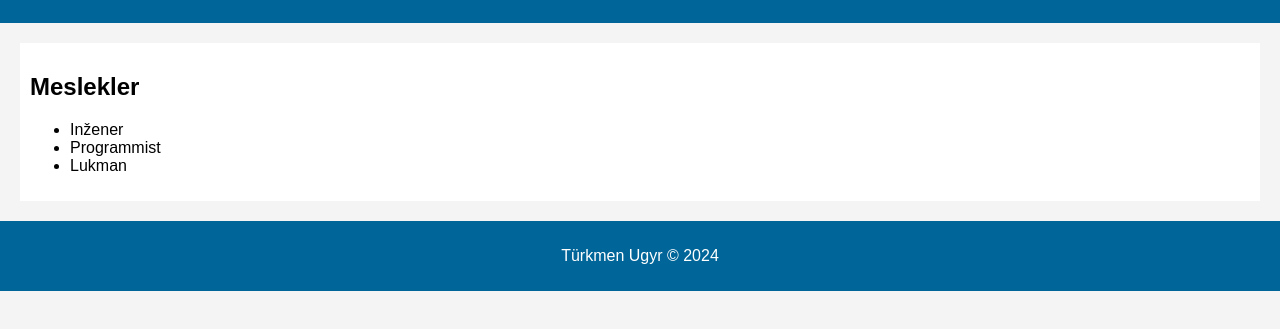
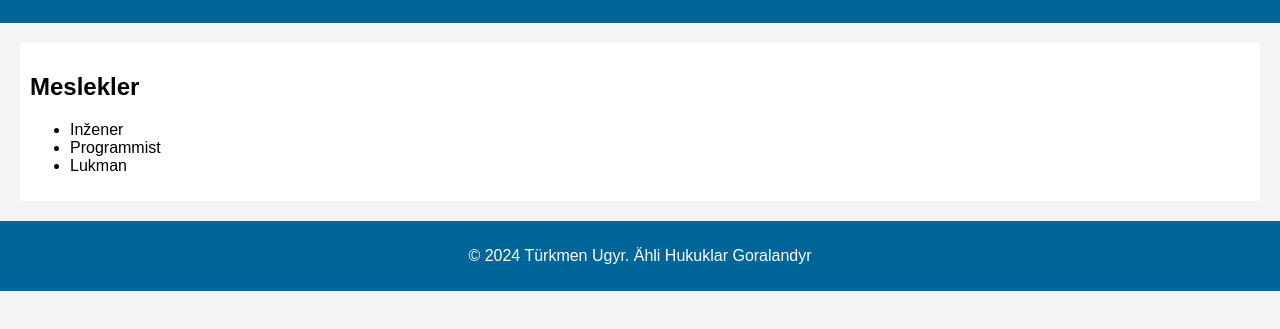
Before and after one commit to TurkmenUgur2008/turkmenugur, a plain HTML site: page index.html in a window 1280 px wide. Shown: the part 111-440 px from the top of the page. Drawn offline with Linux system fonts and the light colour scheme.

Commit message:
Update index.html

```diff
--- a/index.html
+++ b/index.html
@@ -20,7 +20,7 @@
     </section>
 
     <footer>
-        <p>Türkmen Ugyr &copy; 2024</p>
+        <p>&copy; 2024 Türkmen Ugyr. Ähli Hukuklar Goralandyr</p>
     </footer>
 </body>
 </html>
```
